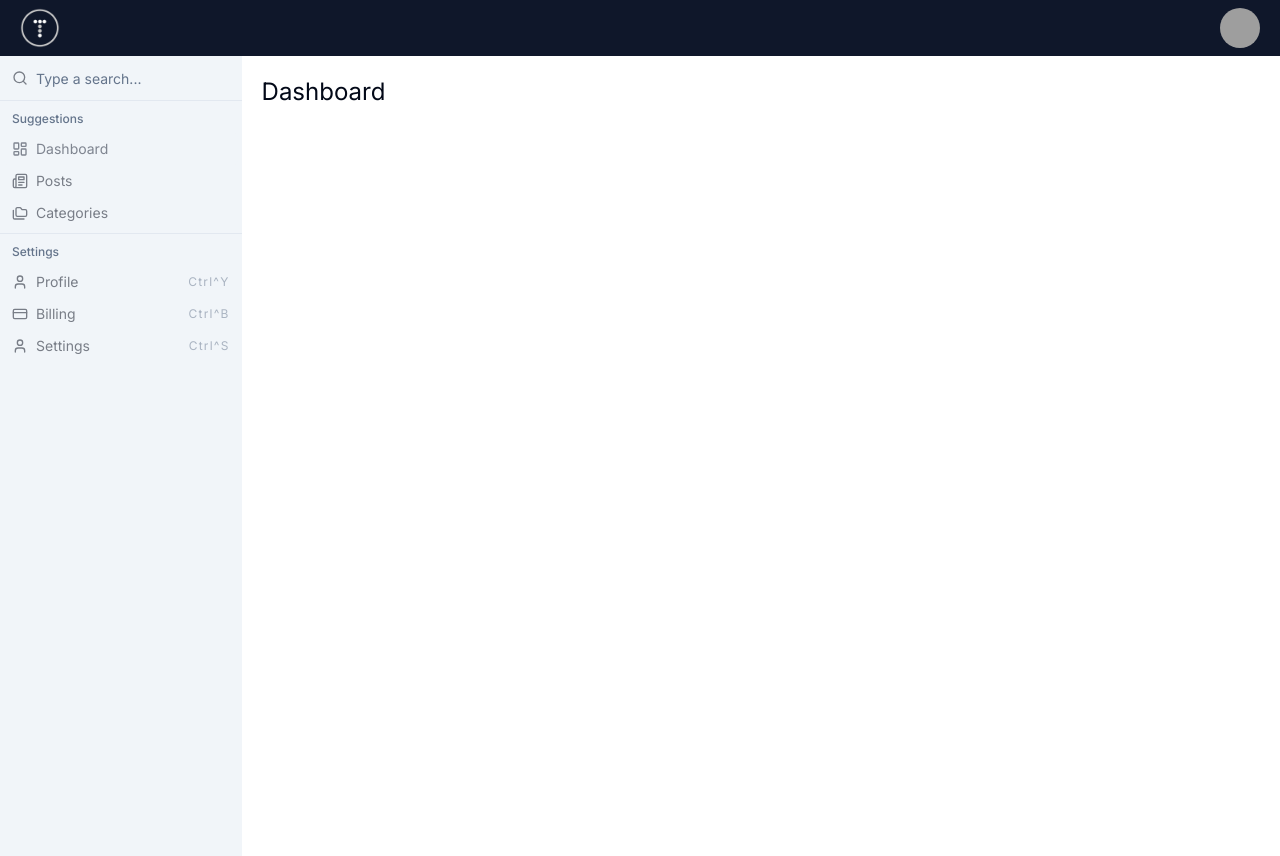
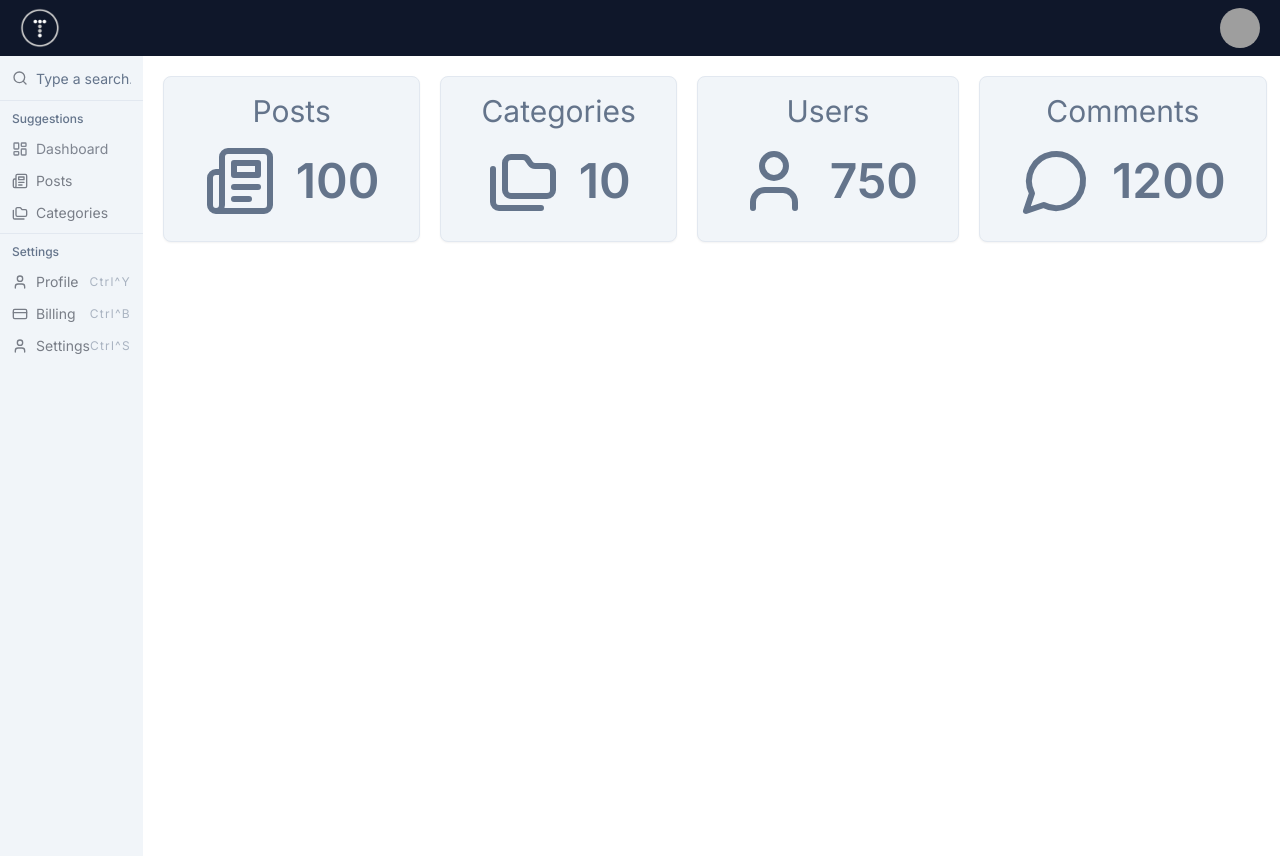
Before and after one commit to danielulelu/Fauna-with-nextjs, a Next.js app in the folder maven-dashboard/: page / in a window 1280 px wide. Built offline with nearby package versions, Linux system fonts and the light colour scheme; grey boxes are pictures that could not be loaded.

Commit message:
importing cardprops from the DashboardCard component and passing it down the recipients

```diff
--- a/maven-dashboard/app/page.tsx
+++ b/maven-dashboard/app/page.tsx
@@ -1,10 +1,31 @@
-
+import DashboardCard from "../components/dashboard/DashboardCard";
+import { Newspaper, Folders, User, MessageCircle } from 'lucide-react';
 
 export default function Home() {
   return (
     <>
-    <h1 className="text-2xl">Dashboard</h1>
+      <div className="flex flex-col md:flex-row justify-between gap-5 mb-5">
+        <DashboardCard
+          title="Posts"
+          count={100}
+          icon={<Newspaper className="text-slate-500" size={72} />}
+        />
+        <DashboardCard
+          title="Categories"
+          count={10}
+          icon={<Folders className="text-slate-500" size={72} />}
+        />
+        <DashboardCard
+          title="Users"
+          count={750}
+          icon={<User className="text-slate-500" size={72} />}
+        />
+        <DashboardCard
+          title="Comments"
+          count={1200}
+          icon={<MessageCircle className="text-slate-500" size={72} />}
+        />
+      </div>
     </>
-
   );
 }
--- /dev/null
+++ b/maven-dashboard/components/dashboard/DashboardCard.tsx
@@ -0,0 +1,28 @@
+import { Card, CardContent } from "@/components/ui/card";
+import { LucideIcon } from "@lucide-react";
+
+interface DashboardCardProps {
+  title: string;
+  count: number;
+  icon: React.ReactElement<LucideIcon>;
+}
+
+const DashboardCard = ({ title, count, icon }: DashboardCardProps) => {
+  return (
+    <Card className="bg-slate-100 dark:bg-slate-800 p-4 pb-0">
+      <CardContent>
+        <h3 className="text-3xl text-center mb-4 font-bolf text-slate-500 dark:text-slate-200">
+          {title}
+        </h3>
+        <div className="flex gap-5 justify-center items-center">
+          {icon}
+          <h3 className="text-5xl font-semibold text-slate-500 dark:text-slate-200">
+            {count}
+          </h3>
+        </div>
+      </CardContent>
+    </Card>
+  );
+};
+
+export default DashboardCard;
--- /dev/null
+++ b/maven-dashboard/components/ui/card.tsx
@@ -0,0 +1,79 @@
+import * as React from "react"
+
+import { cn } from "@/lib/utils"
+
+const Card = React.forwardRef<
+  HTMLDivElement,
+  React.HTMLAttributes<HTMLDivElement>
+>(({ className, ...props }, ref) => (
+  <div
+    ref={ref}
+    className={cn(
+      "rounded-lg border bg-card text-card-foreground shadow-sm",
+      className
+    )}
+    {...props}
+  />
+))
+Card.displayName = "Card"
+
+const CardHeader = React.forwardRef<
+  HTMLDivElement,
+  React.HTMLAttributes<HTMLDivElement>
+>(({ className, ...props }, ref) => (
+  <div
+    ref={ref}
+    className={cn("flex flex-col space-y-1.5 p-6", className)}
+    {...props}
+  />
+))
+CardHeader.displayName = "CardHeader"
+
+const CardTitle = React.forwardRef<
+  HTMLParagraphElement,
+  React.HTMLAttributes<HTMLHeadingElement>
+>(({ className, ...props }, ref) => (
+  <h3
+    ref={ref}
+    className={cn(
+      "text-2xl font-semibold leading-none tracking-tight",
+      className
+    )}
+    {...props}
+  />
+))
+CardTitle.displayName = "CardTitle"
+
+const CardDescription = React.forwardRef<
+  HTMLParagraphElement,
+  React.HTMLAttributes<HTMLParagraphElement>
+>(({ className, ...props }, ref) => (
+  <p
+    ref={ref}
+    className={cn("text-sm text-muted-foreground", className)}
+    {...props}
+  />
+))
+CardDescription.displayName = "CardDescription"
+
+const CardContent = React.forwardRef<
+  HTMLDivElement,
+  React.HTMLAttributes<HTMLDivElement>
+>(({ className, ...props }, ref) => (
+  <div ref={ref} className={cn("p-6 pt-0", className)} {...props} />
+))
+CardContent.displayName = "CardContent"
+
+const CardFooter = React.forwardRef<
+  HTMLDivElement,
+  React.HTMLAttributes<HTMLDivElement>
+>(({ className, ...props }, ref) => (
+  <div
+    ref={ref}
+    className={cn("flex items-center p-6 pt-0", className)}
+    {...props}
+  />
+))
+CardFooter.displayName = "CardFooter"
+
+export { Card, CardHeader, CardFooter, CardTitle, CardDescription, CardContent }
```
